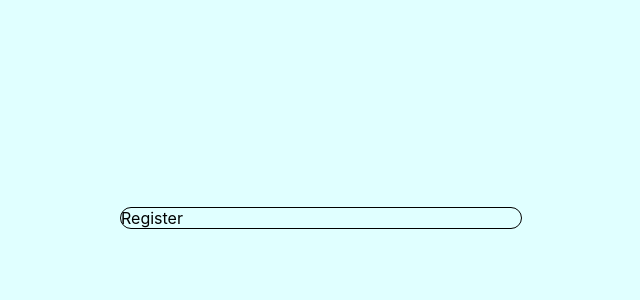
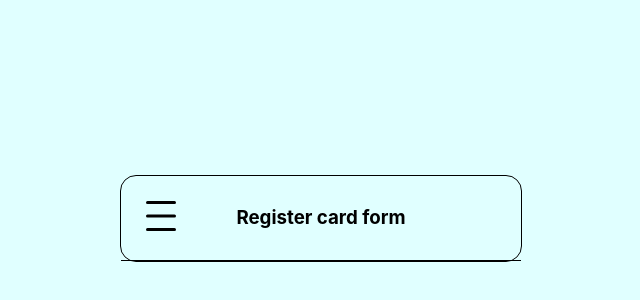
Before and after one commit to jessica0522/card-form-react, a React (Create React App) app: page / in a window 1280 px wide. Shown: the part 182-482 px from the top of the page, without its empty margins (319-959 px from the left). Built offline with nearby package versions, Linux system fonts and the light colour scheme.

Commit message:
add header in Register component

```diff
--- a/src/App.css
+++ b/src/App.css
@@ -17,3 +17,26 @@
    border: 1px solid black;
    border-radius: 1rem;
  }
+
+ .header {
+   padding: 1rem;
+   display: flex;
+   align-items: center;
+   border-bottom: 1px solid black;
+ }
+
+ .hamburger-container {
+   width: 20%;
+ }
+
+ .hamburger {
+   width: 3rem;
+ }
+
+ .title-container {
+   width: 60%;
+ }
+
+ .tc {
+   text-align: center;
+ }
--- a/src/components/Register.tsx
+++ b/src/components/Register.tsx
@@ -1,9 +1,17 @@
 import React from "react";
+import hamburger from '../assets/hamburger.svg';
 
 const Register = () => {
   return (
     <div className="container">
-      Register
+      <div className="header">
+        <div className="hamburger-container">
+          <img className="hamburger" src={hamburger} alt="hamburger-icon" />
+        </div>
+        <div className="title-container">
+          <h3 className="tc">Register card form</h3>
+        </div>
+      </div>
     </div>
   )
 }
```
